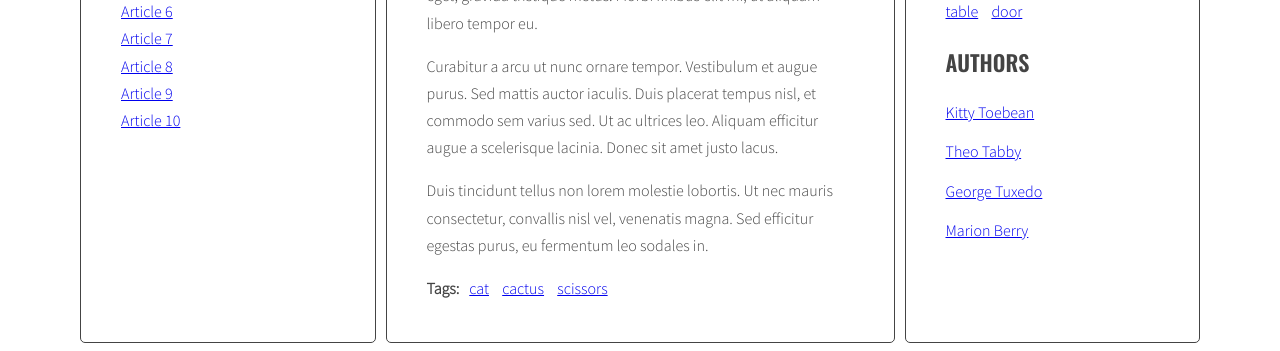
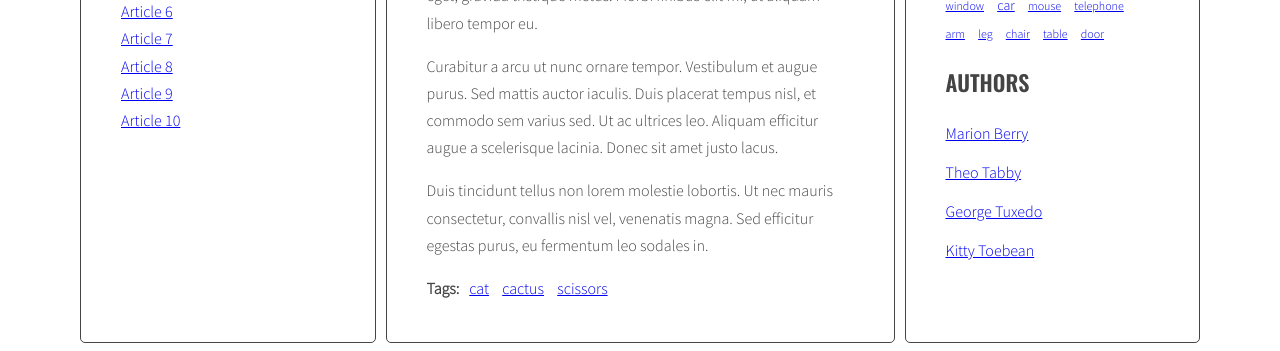
Before and after one commit to karolinabarnik/javascript-blog, a website: page index.html in a window 1280 px wide. Shown: the part 496-847 px from the top of the page. Drawn offline with nearby package versions, Linux system fonts and the light colour scheme.

Commit message:
add handlebars generateAuthors

```diff
--- a/index.html
+++ b/index.html
@@ -64,7 +64,7 @@
                             </ul>
                         </div>
                     </article>
-                    <article class="post" id="article-3" data-tags="flower home grass" data-author="George Tuxedp">
+                    <article class="post" id="article-3" data-tags="flower home grass" data-author="George Tuxedo">
                         <h3 class="post-title">Article 3</h3>
                         <p class="post-author"></p>
                         <div class="post-content">
@@ -101,7 +101,7 @@
                             </ul>
                         </div>
                     </article>
-                    <article class="post" id="article-5" data-tags="grass flat window" data-author="Geogre Tuxedo">
+                    <article class="post" id="article-5" data-tags="grass flat window" data-author="George Tuxedo">
                         <h3 class="post-title">Article 5</h3>
                         <p class="post-author"></p>
                         <div class="post-content">
@@ -119,7 +119,7 @@
                             </ul>
                         </div>
                     </article>
-                    <article class="post" id="article-6" data-tags="car dog home" data-author="Geogre Tuxedo">
+                    <article class="post" id="article-6" data-tags="car dog home" data-author="George Tuxedo">
                         <h3 class="post-title">Article 6</h3>
                         <p class="post-author"></p>
                         <div class="post-content">
@@ -155,7 +155,7 @@
                             </ul>
                         </div>
                     </article>
-                    <article class="post" id="article-8" data-tags="arm leg scissors">
+                    <article class="post" id="article-8" data-tags="arm leg scissors" data-author="Marion Berry">
                         <h3 class="post-title">Article 8</h3>
                         <p class="post-author"></p>
                         <div class="post-content">
@@ -258,7 +258,7 @@
 
     <script id="template-author-cloud-link" type="text/x-handlebars-template">
         {{#each authors}}
-            <li>{{ allAuthor }}</li>
+            <li><a href="#author-{{ this }}"> {{ this }}</a></li>
         {{/each}}
     </script>
     <script src="https://cdnjs.cloudflare.com/ajax/libs/handlebars.js/4.1.0/handlebars.min.js"></script>
--- a/js/script.js
+++ b/js/script.js
@@ -310,7 +310,7 @@ function generateAuthors() {
     console.log('tagsParams:', tagsParams)
     /*let allAuthorsHTML = '';*/
     const allLinksData = {
-        articleAuthor: []
+        authors: []
     };
 
     /* [NEW] START LOOP: for each AUTHORS in allAuthors: */
@@ -322,13 +322,10 @@ function generateAuthors() {
         const authorLinkHTML = '<li><a href="#author-' + articleAuthor + '">' + articleAuthor + ' (' + allAuthors[articleAuthor] + ')</a></li>';
         console.log('authorLinkHTML:', authorLinkHTML);
 
+
         /*allAuthorsHTML += authorLinkHTML;*/
 
-        allLinksData.push({
-            tag: articleAuthor,
-            count: allAuthors[articleAuthor],
-            className: calculateTagClass(allAuthors[articleAuthor])
-        });
+        allLinksData.authors.push(articleAuthor);
 
         /* [NEW] END LOOP: for each author in allAuthor: */
     }
--- a/sass/style.scss
+++ b/sass/style.scss
@@ -135,22 +135,22 @@ body {
     margin-right: 10px;
 }
 
-.tag-size-tag-size-1 {
+.tag-size-1 {
     font-size: 10px;
 }
 
-.tag-size-tag-size-2 {
+.tag-size-2 {
     font-size: 12px;
 }
 
-.tag-size-tag-size-3 {
+.tag-size-3 {
     font-size: 14px;
 }
 
-.tag-size-tag-size-4 {
+.tag-size-4 {
     font-size: 26px;
 }
 
-.tag-size-tag-size-5 {
+.tag-size-5 {
     font-size: 30px;
 }
```
Also changed, not shown: css/style.css.
